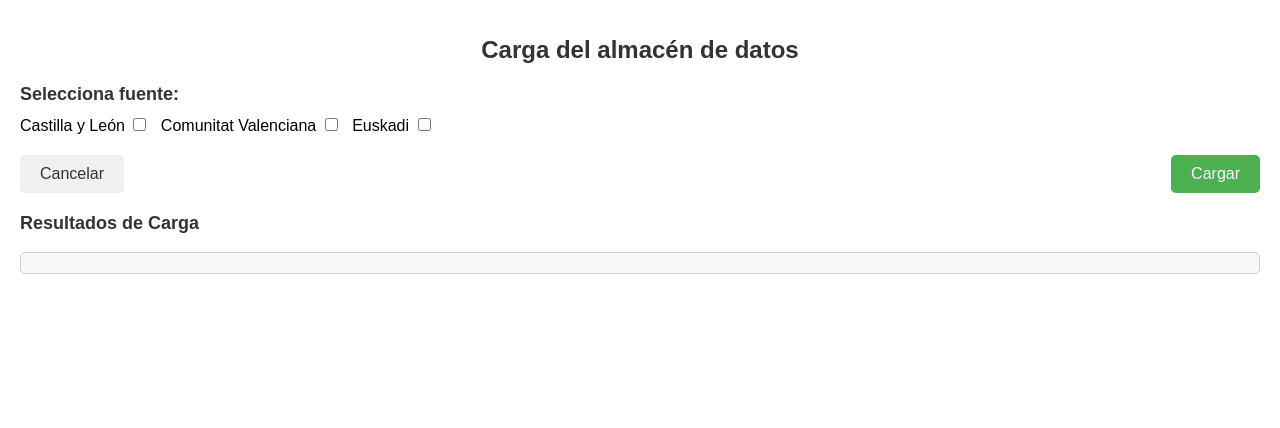
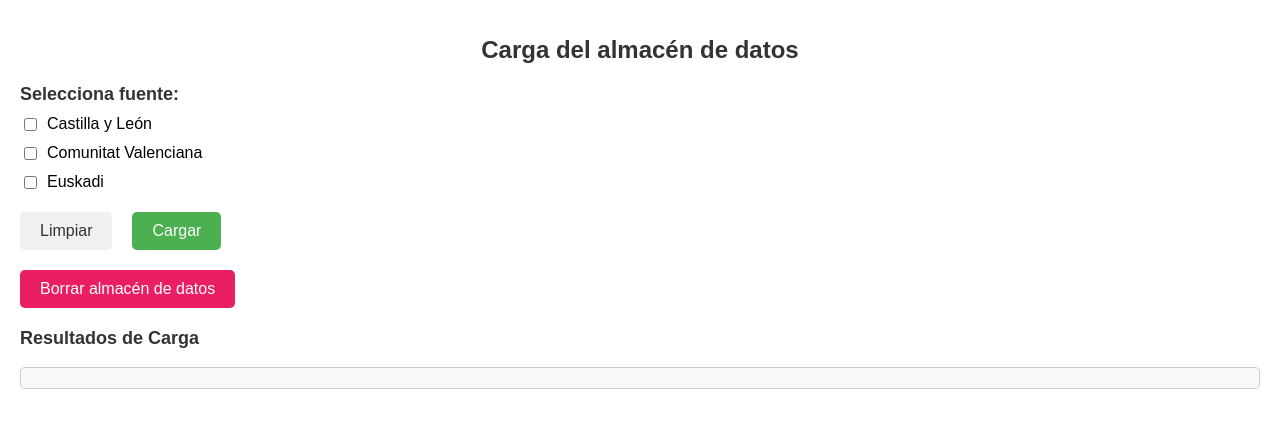
Before and after one commit to yusarin015/Interface-monuments, a FastAPI app: page /carga in a window 1280 px wide. Shown: the top 428 px of the page. Run offline with FastAPI, Linux system fonts and the light colour scheme; parts of the project's set-up code (start-up, migrations or seed data) failed here and were passed over.

Commit message:
añadido botón en html

```diff
--- a/static/style_load.css
+++ b/static/load.css
@@ -34,14 +34,19 @@ body {
     color: #333;
 }
 
+.input-container {
+    display: flex;
+    margin-bottom: 10px;
+}
+
 input[type="checkbox"] {
     margin-right: 10px;
 }
 
 .buttons {
     display: flex;
-    justify-content: space-between;
     margin-top: 20px;
+    gap: 20px;
 }
 
 button {
@@ -65,6 +70,7 @@ button {
 .delete-btn {
     background-color: #e91e63;
     color: white;
+    margin-top: 20px;
 }
 
 .results {
--- a/static/style_search.css
+++ b/static/search.css
@@ -46,7 +46,6 @@ h1 {
 }
 .buttons {
     display: flex;
-    justify-content: flex-start;
 }
 
 .buttons button {
--- a/templates/load.html
+++ b/templates/load.html
@@ -1,7 +1,7 @@
 <!DOCTYPE html>
 <head>
     <title>Carga monumentos</title>
-    <link rel="stylesheet" href="../static/style_load.css">
+    <link rel="stylesheet" href="../static/load.css">
 </head>
 <body>
     <div class="container">
@@ -10,16 +10,27 @@
             <div class="form_container">
                 <h3>Selecciona fuente:</h3>
                 <form id="load_form">
-                    <label for="cat">Castilla y León</label>
-                    <input type="checkbox" id="cat" name="cat" value="cat">
-                    <label for="cv">Comunitat Valenciana</label>
-                    <input type="checkbox" id="cv" name="cv" value="cv">
-                    <label for="mur">Euskadi</label>
-                    <input type="checkbox" id="mur" name="mur" value="mur">
+                    <div class="input-container">
+                        <input type="checkbox" id="cat" name="cat" value="cat">
+                        <label for="cat">Castilla y León</label>
+                    </div>
+
+                    <div class="input-container">
+                        <input type="checkbox" id="cv" name="cv" value="cv">
+                        <label for="cv">Comunitat Valenciana</label>
+                    </div>
+
+                    <div class="input-container">
+                        <input type="checkbox" id="mur" name="mur" value="mur">
+                        <label for="mur">Euskadi</label>
+                    </div>
+
                     <div class="buttons">
-                        <button type="reset" class="cancel-btn">Cancelar</button>
+                        <button type="reset" class="cancel-btn">Limpiar</button>
                         <button type="submit" class="submit-btn">Cargar</button>
                     </div>
+
+                    <button class="delete-btn">Borrar almacén de datos</button>
                 </form>
             </div>
             <div class="results">
```
